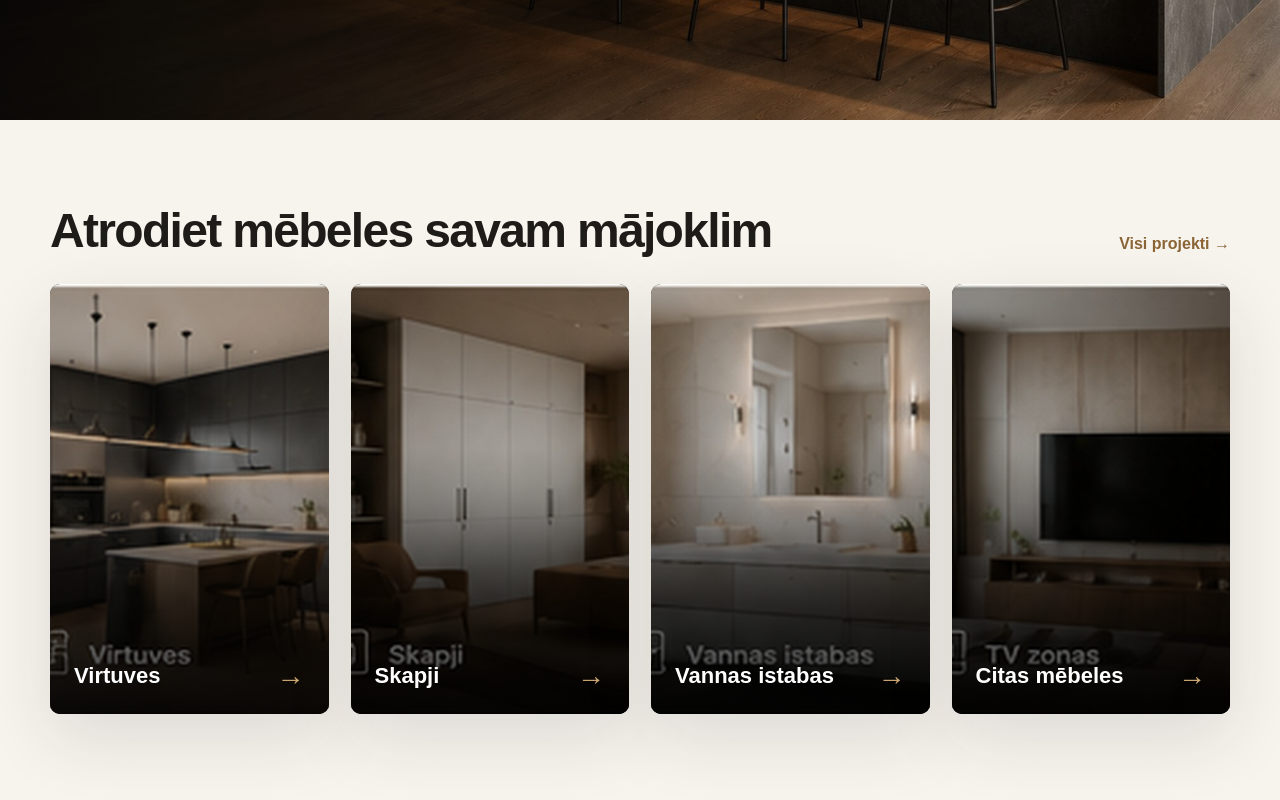
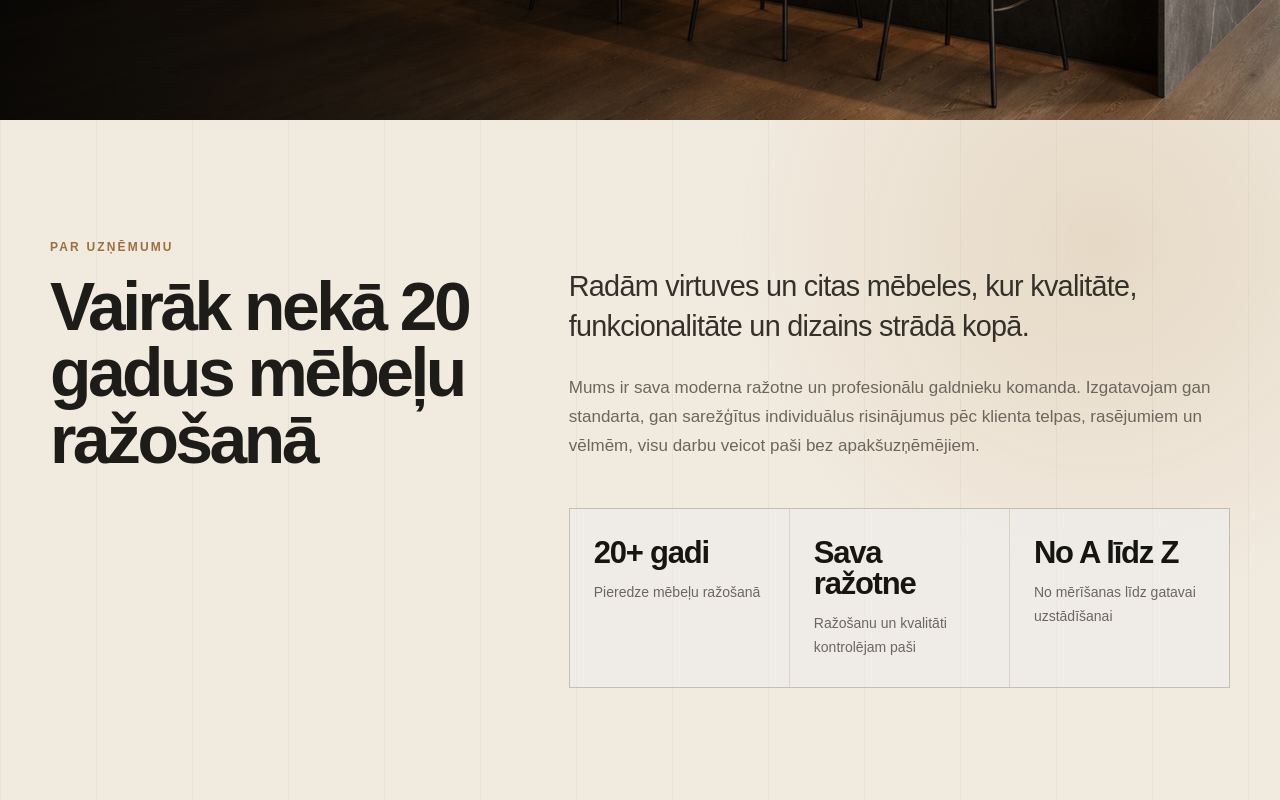
Before and after one commit to SergeyJak/virtuveunskapis, a Next.js app: page / in a window 1280 px wide. Shown: the part 720-1520 px from the top of the page. Built offline with nearby package versions, Linux system fonts and the light colour scheme.

Commit message:
feat: add company story section to homepage

```diff
--- a/app/page.tsx
+++ b/app/page.tsx
@@ -5,7 +5,8 @@ import { Header } from '@/components/Header'
 import { Footer } from '@/components/Footer'
 import { ProjectCard } from '@/components/ProjectCard'
 import { projects } from '@/data/site'
-import styles from './materials.module.css'
+import materialStyles from './materials.module.css'
+import aboutStyles from './about.module.css'
 
 const homeCategories = [
   { title: 'Virtuves', href: '/portfolio?category=kitchens', image: '/images/categories/kitchens.jpg' },
@@ -58,6 +59,24 @@ export default function HomePage() {
         </main>
       </div>
 
+      <section id="about" className={aboutStyles.section}>
+        <div className={`container ${aboutStyles.inner}`}>
+          <div>
+            <p className={aboutStyles.eyebrow}>Par uzņēmumu</p>
+            <h2 className={aboutStyles.title}>Vairāk nekā 20 gadus mēbeļu ražošanā</h2>
+          </div>
+          <div className={aboutStyles.content}>
+            <p className={aboutStyles.lead}>Radām virtuves un citas mēbeles, kur kvalitāte, funkcionalitāte un dizains strādā kopā.</p>
+            <p className={aboutStyles.text}>Mums ir sava moderna ražotne un profesionālu galdnieku komanda. Izgatavojam gan standarta, gan sarežģītus individuālus risinājumus pēc klienta telpas, rasējumiem un vēlmēm, visu darbu veicot paši bez apakšuzņēmējiem.</p>
+            <div className={aboutStyles.stats}>
+              <div className={aboutStyles.stat}><strong>20+ gadi</strong><span>Pieredze mēbeļu ražošanā</span></div>
+              <div className={aboutStyles.stat}><strong>Sava ražotne</strong><span>Ražošanu un kvalitāti kontrolējam paši</span></div>
+              <div className={aboutStyles.stat}><strong>No A līdz Z</strong><span>No mērīšanas līdz gatavai uzstādīšanai</span></div>
+            </div>
+          </div>
+        </div>
+      </section>
+
       <section className="section">
         <div className="container">
           <div className="section-heading"><h2>Atrodiet mēbeles savam mājoklim</h2><Link href="/portfolio">Visi projekti →</Link></div>
@@ -94,17 +113,17 @@ export default function HomePage() {
         </div>
       </section>
 
-      <section id="materials" className={styles.section}>
-        <div className={`container ${styles.inner}`}>
-          <div className={styles.copy}>
-            <p className={styles.eyebrow}>Kvalitāte detaļās</p>
+      <section id="materials" className={materialStyles.section}>
+        <div className={`container ${materialStyles.inner}`}>
+          <div className={materialStyles.copy}>
+            <p className={materialStyles.eyebrow}>Kvalitāte detaļās</p>
             <h2>Materiāli un izpildījums, kam var uzticēties</h2>
             <p>Labs rezultāts nav tikai skaists skats. Tas ir pārdomāts dizains, kvalitatīvi materiāli un precīzs darbs katrā projekta posmā.</p>
             <Link className="button button-primary" href="/contacts">Pārrunāt savu projektu <ArrowRight size={18} /></Link>
           </div>
-          <div className={styles.grid}>
+          <div className={materialStyles.grid}>
             {benefits.map(({ icon: Icon, title, description }) => (
-              <article key={title} className={styles.card}>
+              <article key={title} className={materialStyles.card}>
                 <Icon aria-hidden="true" />
                 <h3>{title}</h3>
                 <p>{description}</p>
```
